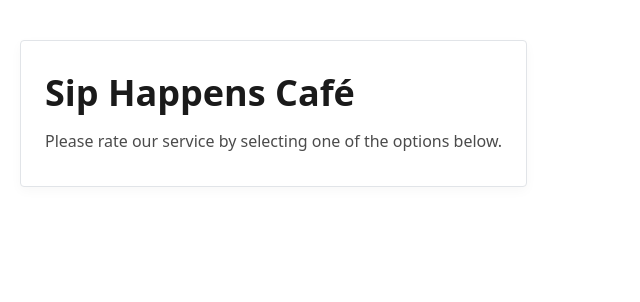
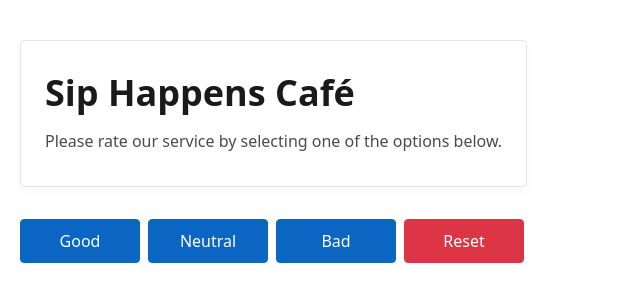
Before and after one commit to daryatsitova/02-react-cafe, a React (Vite) app: page / in a window 1280 px wide. Shown: the top 302 px of the page, without its empty margins (0-640 px from the left). Built offline with nearby package versions, Linux system fonts and the light colour scheme.

Commit message:
step4Компонент VoteOptions

```diff
--- a/src/components/App/App.tsx
+++ b/src/components/App/App.tsx
@@ -3,6 +3,7 @@ import css from './App.module.css'
 import type { VoteType, Votes } from '../../types/votes'
 
 import CafeInfo from '../CafeInfo/CafeInfo'
+import VoteOptions from '../VoteOptions/VoteOptions';
 
 export default function App() {
   const [votes, setVote] = useState<Votes>({ good: 0, neutral: 0, bad: 0 });
@@ -28,10 +29,16 @@ export default function App() {
     });
   };
 
+  const totalVotes = votes.good + votes.neutral + votes.bad;
+
   return (
     <>
       <div className={css.app}>
         <CafeInfo />
+        <VoteOptions
+          onVote={handleVote}
+          onReset={resetVotes}
+          canReset={totalVotes > 0} />
       </div>
 
     </>
--- /dev/null
+++ b/src/components/VoteOptions/VoteOptions.module.css
@@ -0,0 +1,33 @@
+.container {
+    display: flex;
+    gap: 8px;
+    flex-wrap: wrap;
+}
+
+.button {
+    padding: 10px 22px;
+    background-color: #0a66c2;
+    color: #fff;
+    border: 1px solid #0a66c2;
+    border-radius: 4px;
+    font-size: 16px;
+    font-weight: 500;
+    cursor: pointer;
+    transition: background-color 0.2s ease, border-color 0.2s ease;
+    min-width: 120px;
+}
+
+.button:hover {
+    background-color: #004182;
+    border-color: #003060;
+}
+
+.reset {
+    background-color: #dc3545;
+    border-color: #dc3545;
+}
+
+.reset:hover {
+    background-color: #bb2d3b;
+    border-color: #b02a37;
+}
--- /dev/null
+++ b/src/components/VoteOptions/VoteOptions.tsx
@@ -0,0 +1,19 @@
+import css from './VoteOptions.module.css'
+import type { VoteType } from '../../types/votes'
+
+
+interface VoteOptionsProps {
+  onVote: (type: VoteType) => void;
+  onReset: () => void;
+  canReset: boolean;
+}
+
+export default function VoteOptions({onVote, onReset, canReset}: VoteOptionsProps) {
+    return (<div className={css.container}>
+  <button type='button' onClick={() => onVote('good')} className={css.button}>Good</button>
+  <button type='button' onClick={() => onVote('neutral')} className={css.button}>Neutral</button>
+  <button type='button' onClick={() =>onVote('bad')} className={css.button}>Bad</button>
+  <button type='button' onClick={onReset} className={`${css.button} ${css.reset}`}>Reset</button>
+</div>
+    )
+}
```
